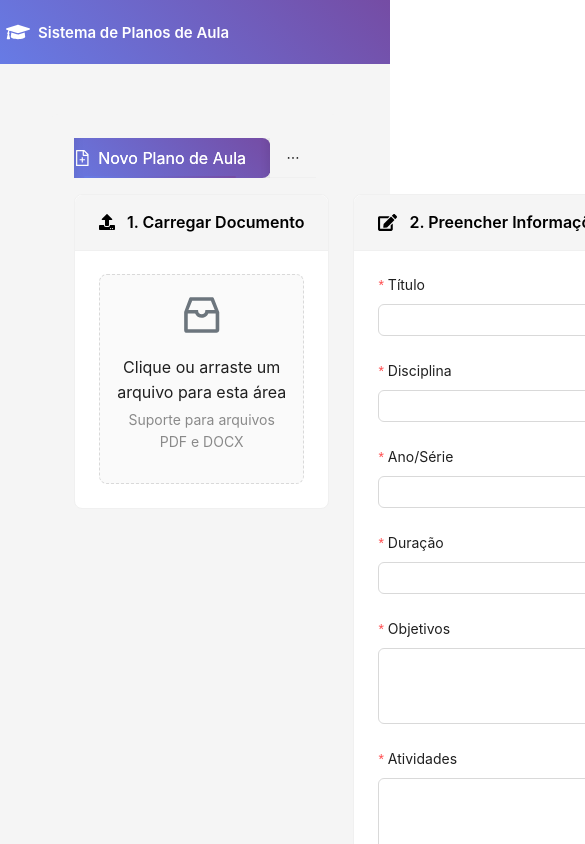
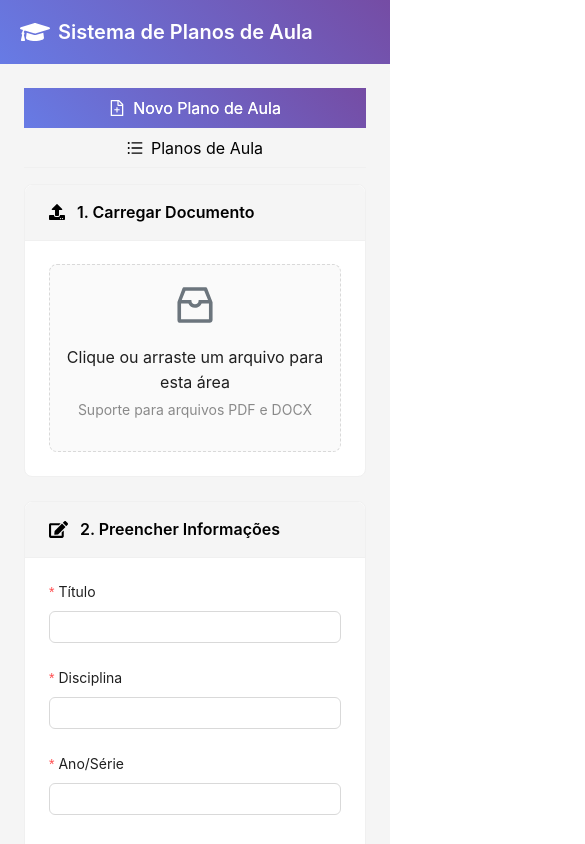
Before and after one commit to breno-aredes/teste-a-recreativa-frontend, a Next.js app: page / in a window 390 px wide. Shown: the top 844 px of the page, 585 px wide, since content can reach past the window. Built offline with nearby package versions, Linux system fonts and the light colour scheme; no server answers.

Commit message:
fix: improve responsiveness for screens smaller

```diff
--- a/src/components/content/styles.css
+++ b/src/components/content/styles.css
@@ -74,3 +74,41 @@
   border-radius: 2px;
   width: 35% !important;
 }
+
+@media (max-width: 768px) {
+  .flex-row {
+    flex-direction: column;
+    min-height: auto;
+  }
+
+  .col {
+    width: 100%;
+  }
+
+  .custom-tabs .ant-tabs-tab {
+    padding: 8px 12px !important;
+    font-size: 14px;
+    display: flex;
+  }
+
+  .content {
+    padding: 0px;
+  }
+
+  .custom-tabs .ant-tabs-nav-list {
+    flex-direction: column !important;
+    width: 100%;
+  }
+
+  .custom-tabs .ant-tabs-tab {
+    width: 100% !important;
+    justify-content: center;
+    text-align: center;
+    margin: 0 !important;
+    border-radius: 0 !important;
+  }
+
+  .custom-tabs .ant-tabs-ink-bar {
+    display: none !important;
+  }
+}
--- a/src/components/header/styles.css
+++ b/src/components/header/styles.css
@@ -31,13 +31,13 @@
   .header-home {
     height: 64px;
     gap: 8px;
-    padding: 0 6px;
+    padding: 0 20px;
   }
   .header-home-icon {
-    font-size: 24px !important;
+    font-size: 30px !important;
   }
   .h1-home {
-    font-size: 15px !important;
+    font-size: 20px !important;
     margin-top: 0;
   }
 }
--- a/src/components/plansList/index.tsx
+++ b/src/components/plansList/index.tsx
@@ -30,6 +30,18 @@ export default function PlansList() {
   const [previewFileName, setPreviewFileName] = useState<string>("");
   const [docxReady, setDocxReady] = useState(false);
   const docxContainerRef = useRef<HTMLDivElement | null>(null);
+  const [isMobile, setIsMobile] = useState(false);
+
+  useEffect(() => {
+    const handleResize = () => {
+      setIsMobile(window.innerWidth < 768);
+    };
+
+    handleResize(); // checa no carregamento inicial
+    window.addEventListener("resize", handleResize);
+
+    return () => window.removeEventListener("resize", handleResize);
+  }, []);
 
   useEffect(() => {
     async function fetchPlans() {
@@ -139,7 +151,7 @@ export default function PlansList() {
                   onClick={() => handlePreviewOriginal(plan)}
                   disabled={!plan.filePath}
                 >
-                  Original
+                  {!isMobile && "Original"}
                 </Button>
                 <Button
                   icon={<FilePdfOutlined />}
@@ -147,7 +159,7 @@ export default function PlansList() {
                   className="custom-button"
                   onClick={() => handleGeneratePdf(plan)}
                 >
-                  Gerar PDF
+                  {!isMobile && "Gerar PDF"}
                 </Button>
               </Space>
             </div>
--- a/src/components/plansList/styles.css
+++ b/src/components/plansList/styles.css
@@ -1,11 +1,6 @@
 .plans-list {
   display: flex;
   flex-direction: column;
-}
-
-.plan-card {
-  border-radius: 10px;
-  box-shadow: 0 2px 8px #f0f1f2;
 }
 
 .plans-header {
@@ -24,11 +19,6 @@
   font-size: 15px;
   margin-bottom: 6px;
   margin-left: 2px;
-}
-
-.plans-list {
-  display: flex;
-  flex-direction: column;
 }
 
 .plan-card {
@@ -75,3 +65,39 @@
   padding: 0 !important;
   overflow: hidden !important;
 }
+
+@media (max-width: 768px) {
+  .plan-title {
+    font-size: 15px;
+  }
+
+  .plan-actions {
+    gap: 8px;
+  }
+
+  .plan-tags {
+    flex-wrap: wrap;
+    gap: 8px;
+  }
+
+  .custom-button {
+    width: 100%;
+  }
+
+  .plan-card {
+    padding: 12px;
+  }
+
+  .custom-modal {
+    top: 2vh !important;
+    width: 100vw !important;
+  }
+
+  .custom-modal .ant-modal-body {
+    height: 70vh !important;
+  }
+
+  iframe {
+    height: 70vh;
+  }
+}
```
